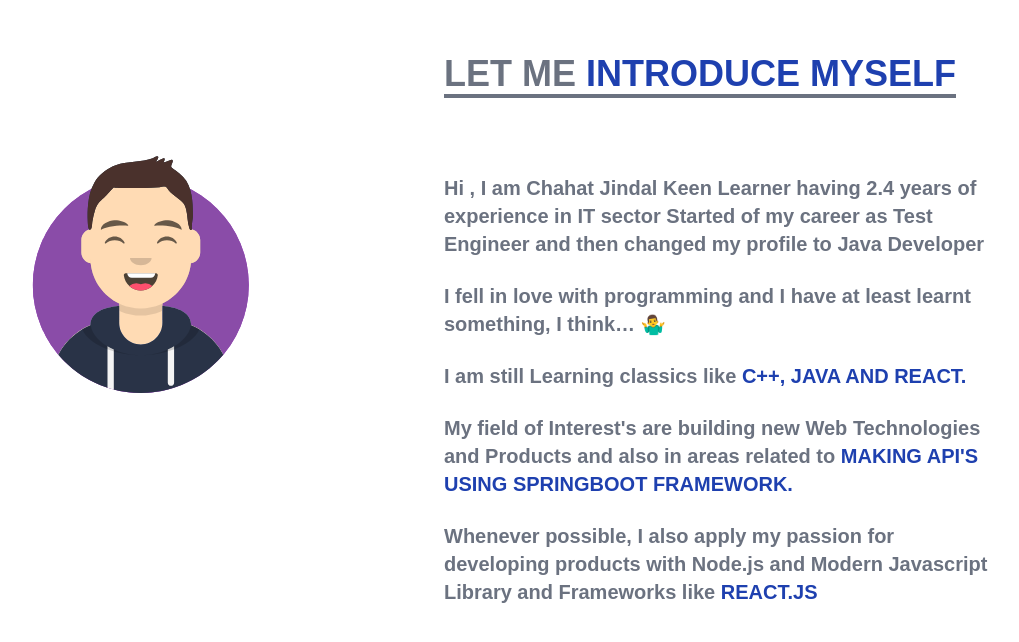
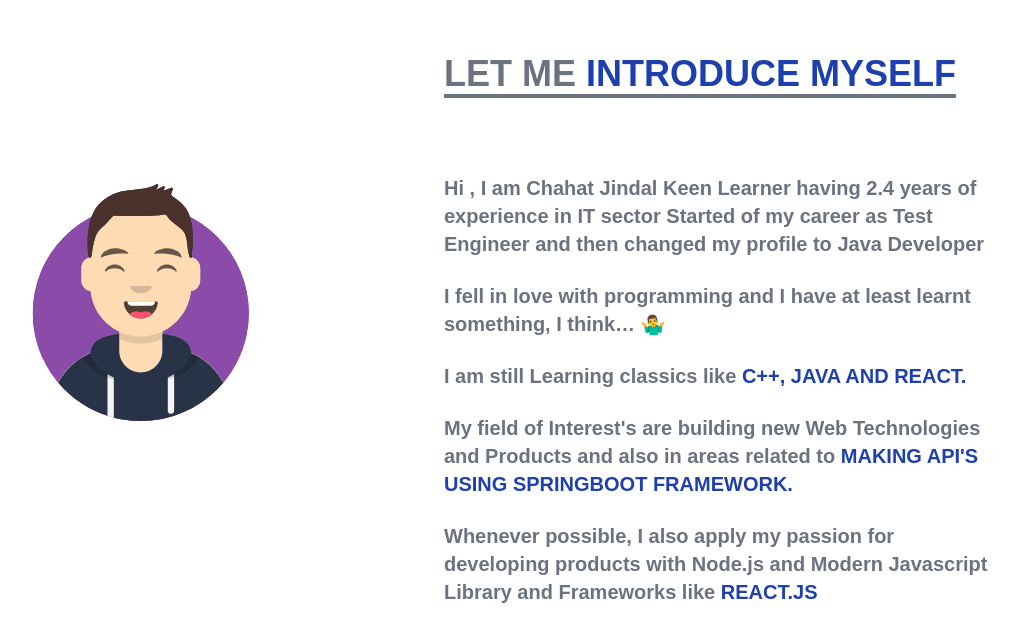
Before and after one commit to chahatjl/Portfolio, a React (Create React App) app: page / in a window 1280 px wide. Shown: the part 926-1568 px from the top of the page, without its empty margins (212-1231 px from the left). Built offline with nearby package versions, Linux system fonts and the light colour scheme.

Commit message:
final changes

```diff
--- a/src/components/About.js
+++ b/src/components/About.js
@@ -8,9 +8,10 @@
         <img
           src={avatar}
           alt=""
-          className="mt-12 md:mt-0 max-w-xs md:max-w-full mx-auto"
+          className="mt-12 md:mt-14 max-w-xs md:max-w-full mx-auto"
         />
       </div>
+
         <div className=' md:w-1/2 max-w-screen-lg p-4 mx-auto flex flex-col
         justify-center w-full h-full'>
             <div className='pb-8 md:mt-28'>
@@ -40,9 +41,7 @@
 
 
         </div>
-        {/* <div>
-          <img src={avatar} alt='' className='mt-[6rem] mr-4 bg-gradient-to-b from-blue-800 rounded-xl'></img>
-        </div> */}
+
     </div>
   )
 }
```
